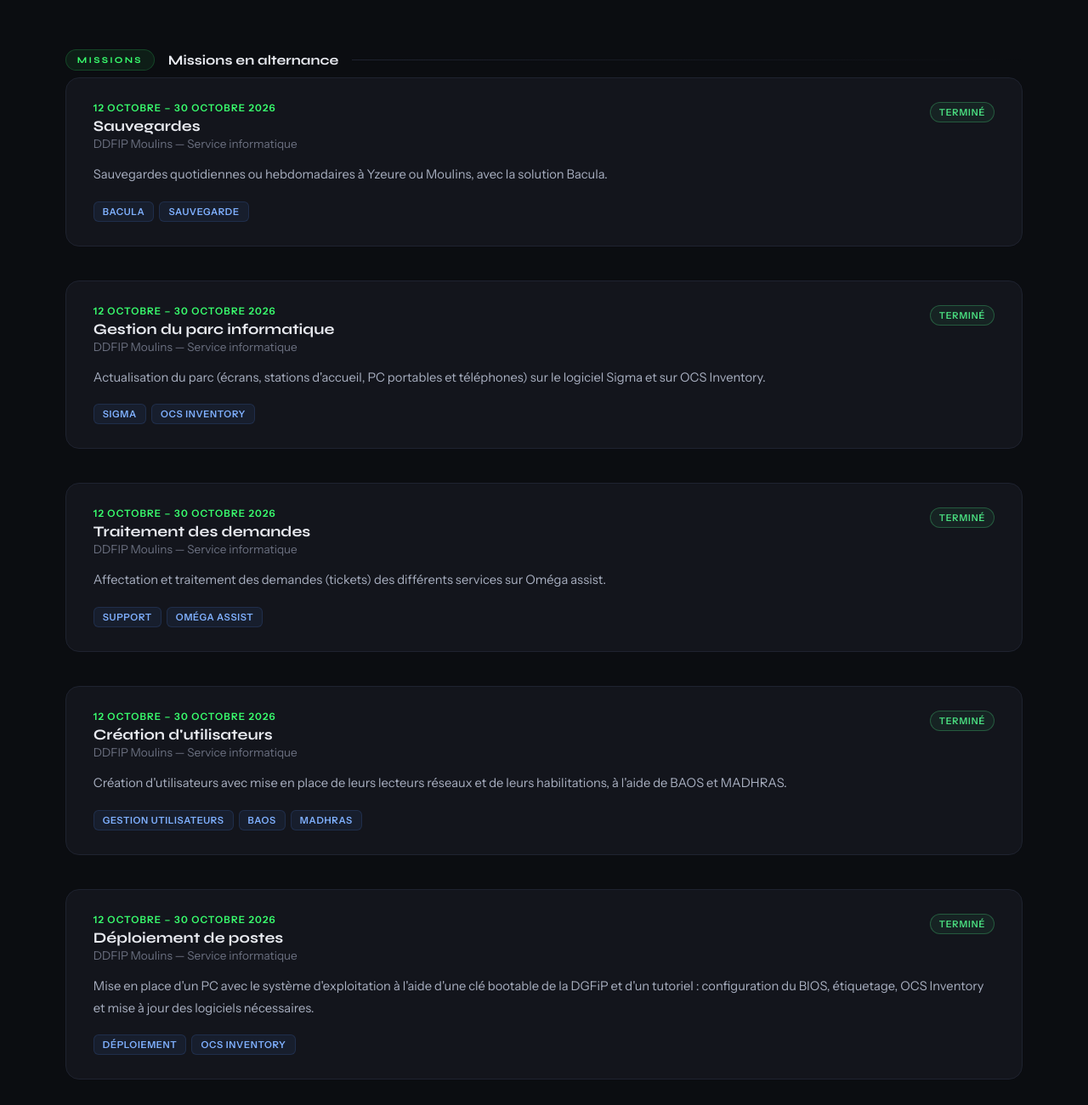
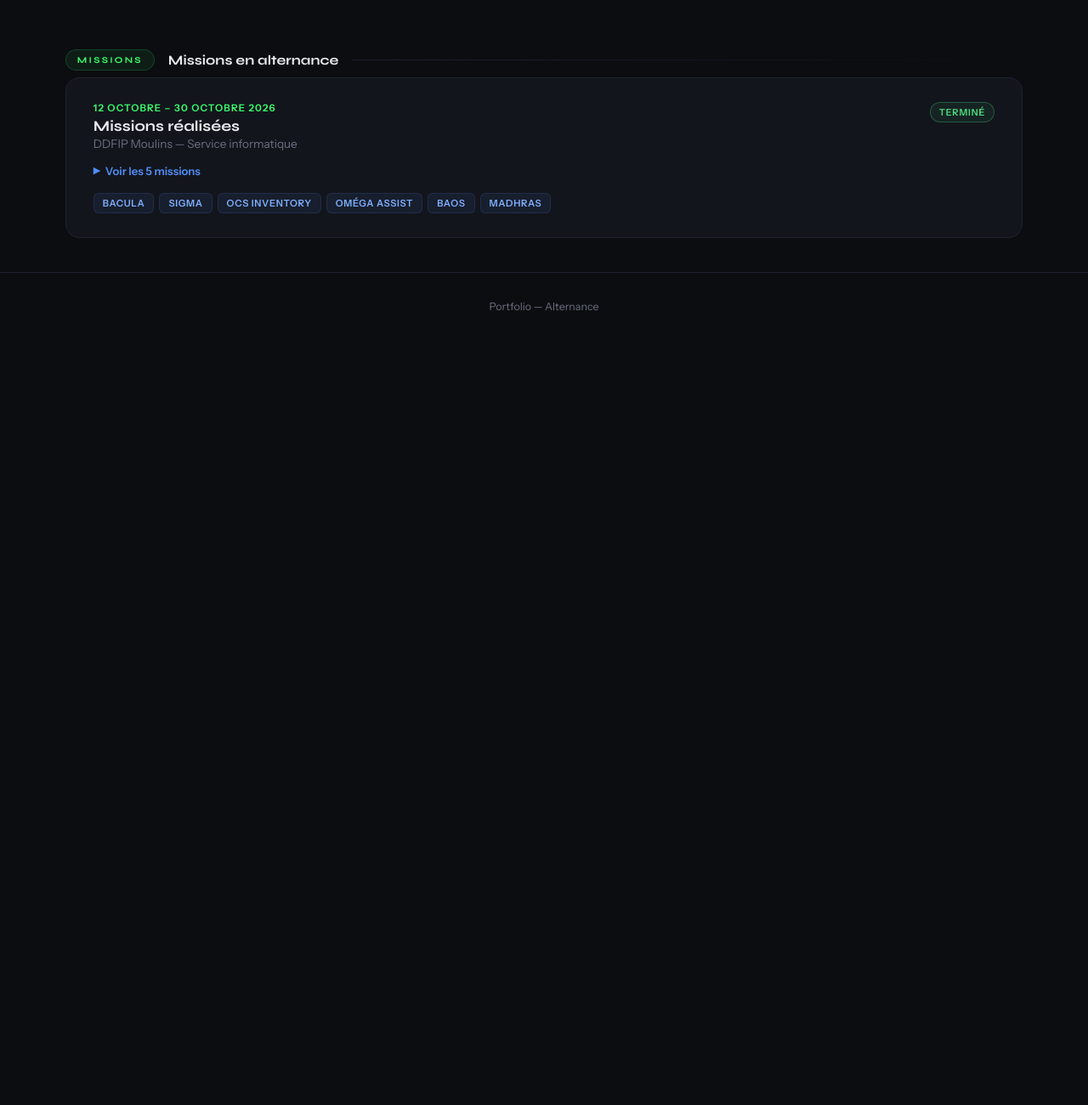
Before and after one commit to tombbasket/portfolio-tom-bourricant, a plain HTML site: page Alternance.html in a window 1280 px wide. Shown: the part 900-2200 px from the top of the page at 85% size. After the commit the page ends 1300 px from the top, so only its background shows below. Drawn offline with Linux system fonts and the light colour scheme.

Commit message:
Modify internship period and enhance mission display
Updated the internship details and added a toggle feature for mission visibility.

```diff
--- a/Alternance.html
+++ b/Alternance.html
@@ -564,7 +564,7 @@
         <img src="dgfip.png" alt="DGFIP" onerror="this.parentElement.classList.add('placeholder');this.parentElement.innerHTML='DGFIP'"/>
       </div>
       <div class="card-meta">
-        <div class="card-period">Septembre 2026 – Août 2027</div>
+        <div class="card-period">12 Octobre – 30 Octobre 2026</div>
         <div class="card-title">Apprenti Informaticien</div>
         <div class="card-company">DDFIP Moulins — DGFIP</div>
       </div>
@@ -593,80 +593,31 @@
     <div class="card-top">
       <div class="card-meta">
         <div class="card-period">12 Octobre – 30 Octobre 2026</div>
-        <div class="card-title">Sauvegardes</div>
+        <div class="card-title">Missions réalisées</div>
         <div class="card-company">DDFIP Moulins — Service informatique</div>
       </div>
       <span class="badge badge-green">Terminé</span>
     </div>
-    <p class="company-desc">Sauvegardes quotidiennes ou hebdomadaires à Yzeure ou Moulins, avec la solution Bacula.</p>
+
+    <button class="missions-toggle" onclick="toggleMissions(this)">
+      <span class="arrow">▶</span> Voir les 5 missions
+    </button>
+
+    <ul class="missions-list">
+      <li>Sauvegardes quotidiennes ou hebdomadaires à Yzeure ou Moulins (utilisation de la solution Bacula).</li>
+      <li>Actualisation du parc informatique (écrans, stations d'accueil, PC portables et téléphones) sur le logiciel Sigma et sur OCS Inventory.</li>
+      <li>Affectation et traitement des différentes demandes (tickets) de différents services sur Oméga assist.</li>
+      <li>Création d'utilisateurs avec mise en place de leurs lecteurs réseaux et de leurs habilitations (utilisation de BAOS et MADHRAS).</li>
+      <li>Mise en place d'un PC avec le système d'exploitation à l'aide d'une clé bootable de la DGFiP et d'un tutoriel (configuration du BIOS, étiquetage, OCS Inventory avec mise à jour des logiciels nécessaires).</li>
+    </ul>
+
     <div class="card-tags">
       <span class="tag">Bacula</span>
-      <span class="tag">Sauvegarde</span>
-    </div>
-  </div>
-
-  <div class="card-body block">
-    <div class="card-top">
-      <div class="card-meta">
-        <div class="card-period">12 Octobre – 30 Octobre 2026</div>
-        <div class="card-title">Gestion du parc informatique</div>
-        <div class="card-company">DDFIP Moulins — Service informatique</div>
-      </div>
-      <span class="badge badge-green">Terminé</span>
-    </div>
-    <p class="company-desc">Actualisation du parc (écrans, stations d'accueil, PC portables et téléphones) sur le logiciel Sigma et sur OCS Inventory.</p>
-    <div class="card-tags">
       <span class="tag">Sigma</span>
       <span class="tag">OCS Inventory</span>
-    </div>
-  </div>
-
-  <div class="card-body block">
-    <div class="card-top">
-      <div class="card-meta">
-        <div class="card-period">12 Octobre – 30 Octobre 2026</div>
-        <div class="card-title">Traitement des demandes</div>
-        <div class="card-company">DDFIP Moulins — Service informatique</div>
-      </div>
-      <span class="badge badge-green">Terminé</span>
-    </div>
-    <p class="company-desc">Affectation et traitement des demandes (tickets) des différents services sur Oméga assist.</p>
-    <div class="card-tags">
-      <span class="tag">Support</span>
       <span class="tag">Oméga assist</span>
-    </div>
-  </div>
-
-  <div class="card-body block">
-    <div class="card-top">
-      <div class="card-meta">
-        <div class="card-period">12 Octobre – 30 Octobre 2026</div>
-        <div class="card-title">Création d'utilisateurs</div>
-        <div class="card-company">DDFIP Moulins — Service informatique</div>
-      </div>
-      <span class="badge badge-green">Terminé</span>
-    </div>
-    <p class="company-desc">Création d'utilisateurs avec mise en place de leurs lecteurs réseaux et de leurs habilitations, à l'aide de BAOS et MADHRAS.</p>
-    <div class="card-tags">
-      <span class="tag">Gestion utilisateurs</span>
       <span class="tag">BAOS</span>
       <span class="tag">MADHRAS</span>
-    </div>
-  </div>
-
-  <div class="card-body block">
-    <div class="card-top">
-      <div class="card-meta">
-        <div class="card-period">12 Octobre – 30 Octobre 2026</div>
-        <div class="card-title">Déploiement de postes</div>
-        <div class="card-company">DDFIP Moulins — Service informatique</div>
-      </div>
-      <span class="badge badge-green">Terminé</span>
-    </div>
-    <p class="company-desc">Mise en place d'un PC avec le système d'exploitation à l'aide d'une clé bootable de la DGFiP et d'un tutoriel : configuration du BIOS, étiquetage, OCS Inventory et mise à jour des logiciels nécessaires.</p>
-    <div class="card-tags">
-      <span class="tag">Déploiement</span>
-      <span class="tag">OCS Inventory</span>
     </div>
   </div>
 </div>
@@ -687,6 +638,15 @@
     ring.style.top    = ry + 'px';
     requestAnimationFrame(animCursor);
   })();
+
+  function toggleMissions(btn) {
+    const list = btn.nextElementSibling;
+    const isOpen = list.classList.toggle('open');
+    btn.classList.toggle('open', isOpen);
+    btn.innerHTML = isOpen
+      ? '<span class="arrow">▶</span> Masquer les missions'
+      : '<span class="arrow">▶</span> Voir les 5 missions';
+  }
 </script>
 
 </body>
```
